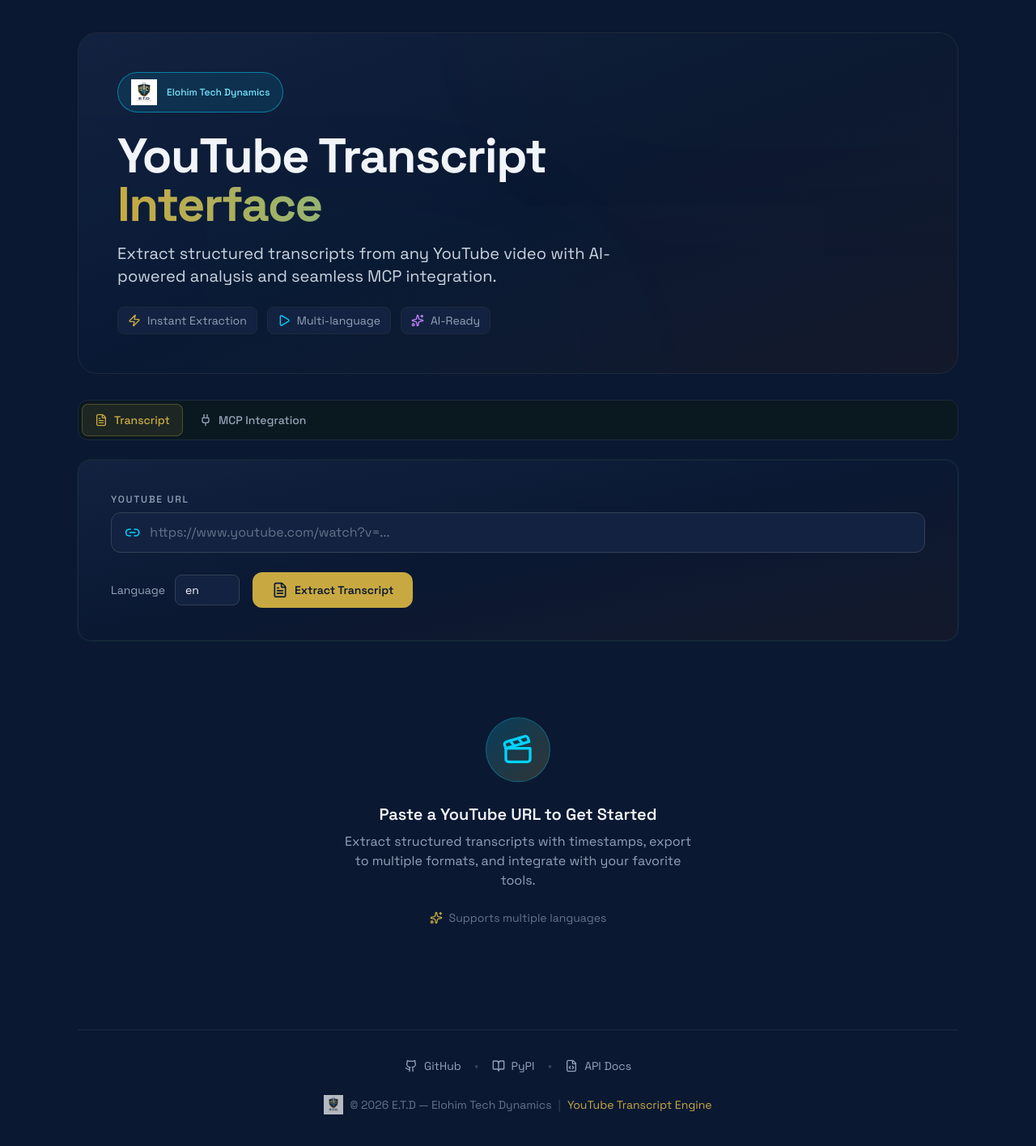
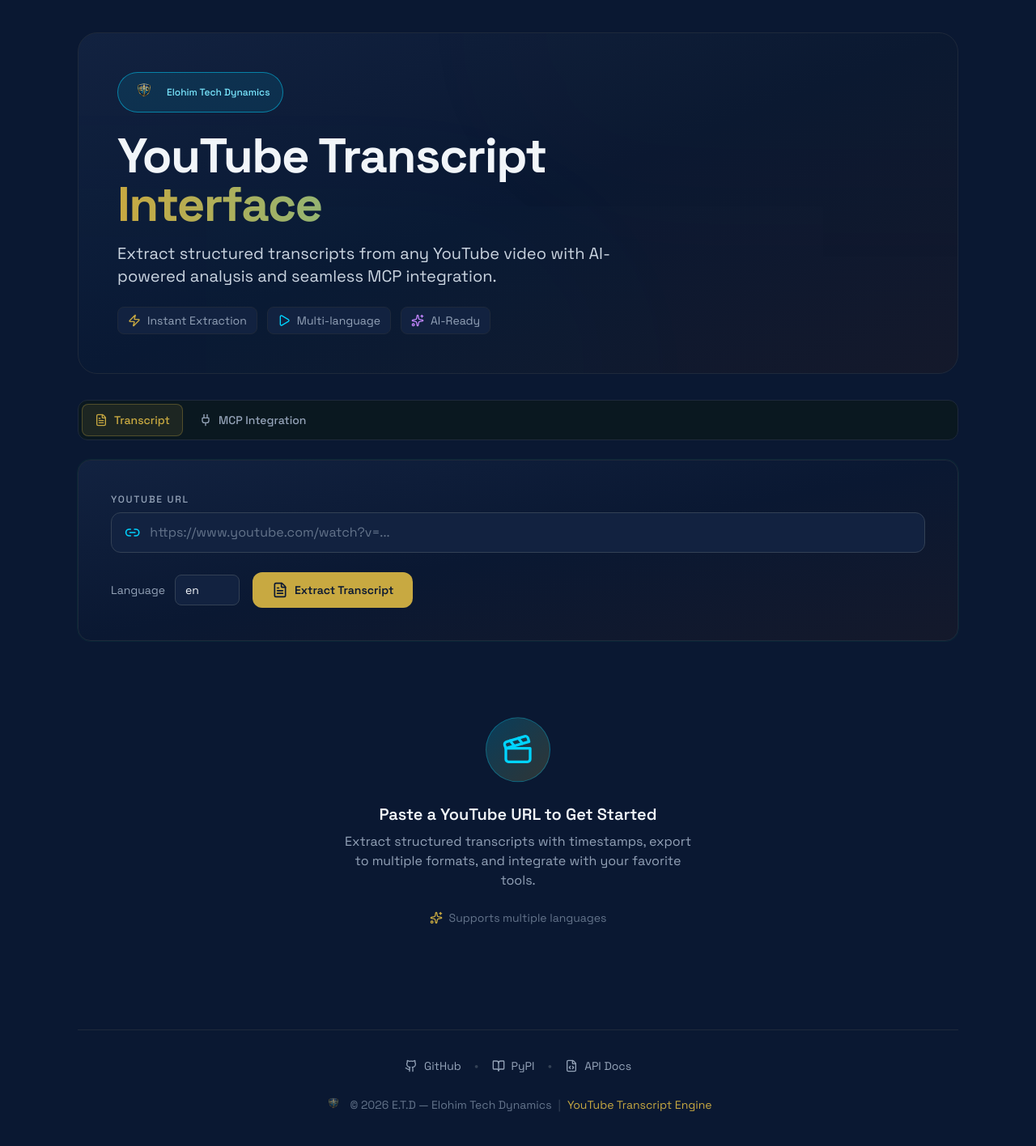
Before and after one commit to samueladegoke/yt-transcript-web, a React (Vite) app in the folder frontend/: page / in a window 1280 px wide. Shown: the top 1416 px of the page at 81% size. Built offline with nearby package versions, Linux system fonts and the light colour scheme; no server answers.

Commit message:
feat: Use transparent E.T.D logo (rembg AI background removal)
- Replace white-background logo with AI-processed transparent version
- 80.2% transparent, anti-aliased edges preserved
- Applied to Hero badge and Footer branding

```diff
--- a/frontend/src/components/Footer.jsx
+++ b/frontend/src/components/Footer.jsx
@@ -53,7 +53,7 @@
 
         {/* Copyright */}
         <div className="flex items-center gap-2 text-sm text-slate-500">
-          <img src="/assets/brand/E.T.D_logo_f4.png" alt="E.T.D" className="h-6 w-auto opacity-70" />
+          <img src="/assets/brand/E.T.D_logo_f4_transparent.png" alt="E.T.D" className="h-6 w-auto opacity-70" />
           <span>© {currentYear} E.T.D — Elohim Tech Dynamics</span>
           <span className="text-slate-700">|</span>
           <span className="text-[#C8A941]">YouTube Transcript Engine</span>
--- a/frontend/src/components/Hero.jsx
+++ b/frontend/src/components/Hero.jsx
@@ -46,7 +46,7 @@
           transition={{ delay: 0.2, duration: 0.5 }}
           className="inline-flex items-center gap-3 rounded-full border border-[#00D4FF]/50 bg-[#00D4FF]/10 px-4 py-2 mb-6"
         >
-          <img src="/assets/brand/E.T.D_logo_f4.png" alt="E.T.D" className="h-8 w-auto" />
+          <img src="/assets/brand/E.T.D_logo_f4_transparent.png" alt="E.T.D" className="h-8 w-auto" />
           <span className="text-xs font-medium text-[#7AE8FF]">Elohim Tech Dynamics</span>
         </motion.div>
 
```
Also changed, not shown: frontend/public/assets/brand/E.T.D_logo_f4_transparent.png (added).
